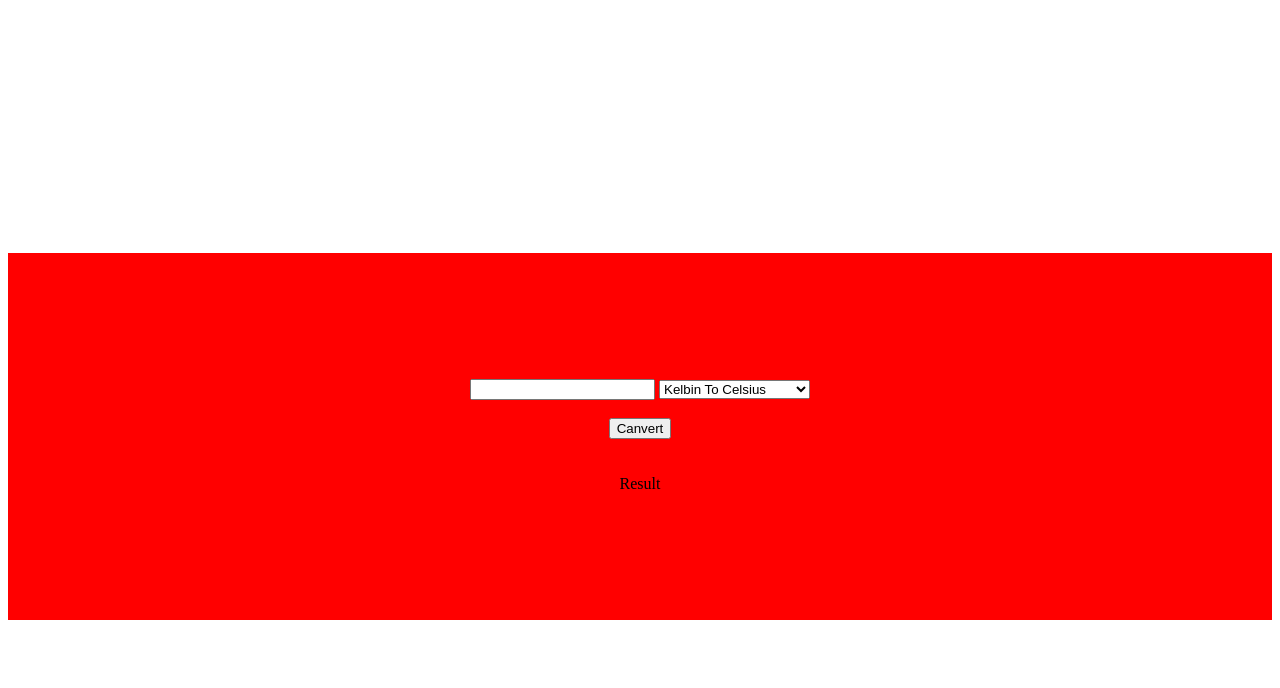
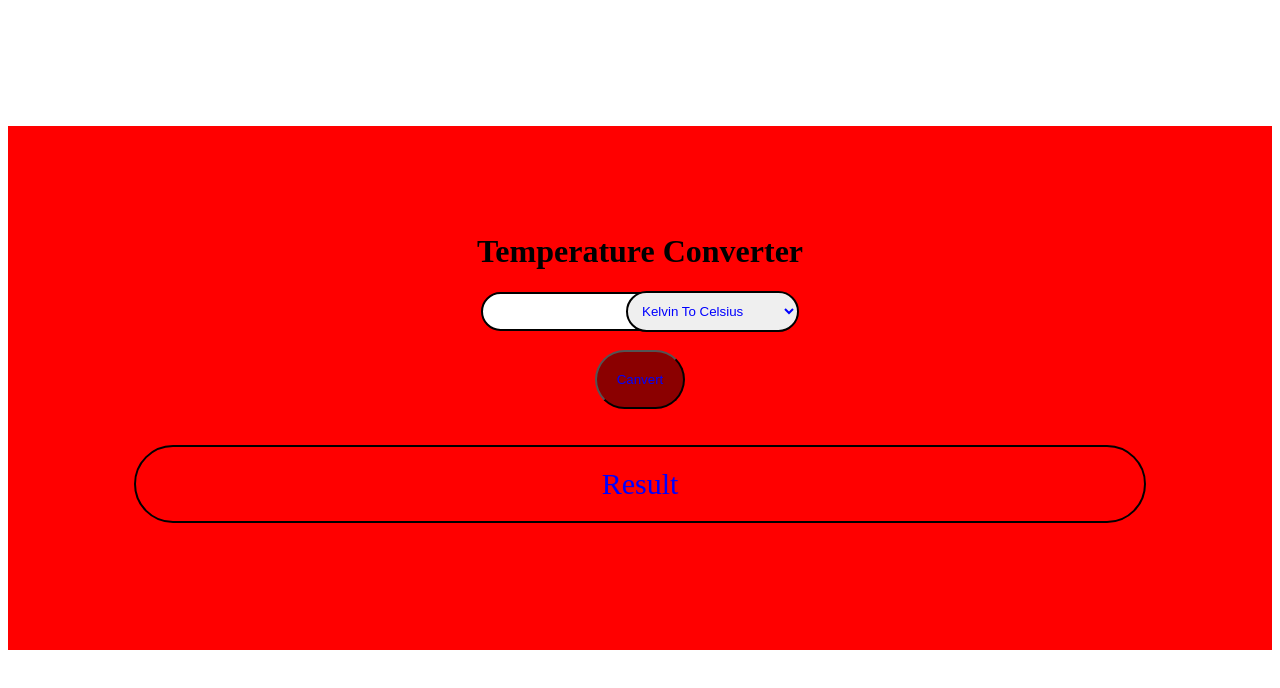
Before and after one commit to RaviKumar-2021/Java-Script-Projects, a plain HTML site: page ChangeTemprature/index.html in a window 1280 px wide. Drawn offline with Linux system fonts and the light colour scheme.

Commit message:
LinksAdd

```diff
--- a/ChangeTemprature/index.html
+++ b/ChangeTemprature/index.html
@@ -11,23 +11,70 @@
     .container {
         text-align: center;
         background-color: red;
-        margin-top: 20%;
+        margin-top: 10%;
         padding: 10%;
+    }
+
+    .container h1 {
+        margin-top: -20px;
+    }
+
+    input {
+        color: blue;
+        padding: 10px;
+        border-radius: 100px;
+        border: 2px solid black;
+    }
+
+    select {
+        color: blue;
+        margin-left: -60px;
+        padding: 10px;
+        border-radius: 100px;
+        animation-name: slider;
+        animation-duration: 2s;
+        animation-delay: 0.5;
+        border: 2px solid black;
+    }
+
+    #res {
+        color: blue;
+        font-size: 30px;
+        padding: 20px;
+        border-radius: 100px;
+        border: 2px solid black;
+    }
+
+    button {
+        color: blue;
+        background-color: darkred;
+        padding: 20px;
+        border-radius: 100px
+    }
+
+    @keyframes slider {
+        to {
+            margin-left: -100px;
+        }
+        from {
+            margin-left: -100%;
+        }
     }
 </style>
 
 <body>
     <div class="container">
+        <h1>Temperature Converter</h1>
 
         <input type="number" name="value" id="value">
 
         <select name="change" id="change">
-         <option value="ktc">Kelbin To Celsius</option>
-         <option value="ktf">Kelbin To Fahrenheit</option>
-         <option value="ctk">Celsius To Kalbin</option>
+         <option value="ktc">Kelvin To Celsius</option>
+         <option value="ktf">Kelvin To Fahrenheit</option>
+         <option value="ctk">Celsius To Kalvin</option>
          <option value="ctf">Celsius To Fahrenheit</option>
          <option value="ftc">Fahrenheit to Celsius</option>
-         <option value="ftk">Fahrenheit to Kelbin</option>
+         <option value="ftk">Fahrenheit to Kelvin</option>
 
 
 
@@ -46,9 +93,9 @@
             } else if (select == 'ftc') {
                 return (Num - 32) / 180 + " Celsius";
             } else if (select == 'ktf') {
-                return 1.8(Num - 273.15) + 32 + " Fahrenheit";
+                return (Num - 273.15) * (9 / 5) + 32 + " Fahrenheit";
             } else if (select == 'ctk') {
-                return Num + 273.15 + " Kelbin";
+                return (-Num - 273.15) * (-1) + " Kelbin";
             } else if (select == 'ctf') {
                 return (9 / 5 * Num) + 32 + " Fahrenheit";
             } else {
@@ -57,9 +104,6 @@
 
 
         }
-
-
-
         const Result = () => {
 
             document.getElementById('res').innerHTML = Changes();
@@ -67,7 +111,7 @@
     </script>
 
 
-    <!-- 0K − 273.15 = -273.1°C -->
+
 
 
 </body>
```
Also changed, not shown: index.html (added, +81 -0 lines), SearchingWordsDictionary/Index.html (renamed from SearchingAndHide/Index.html).
